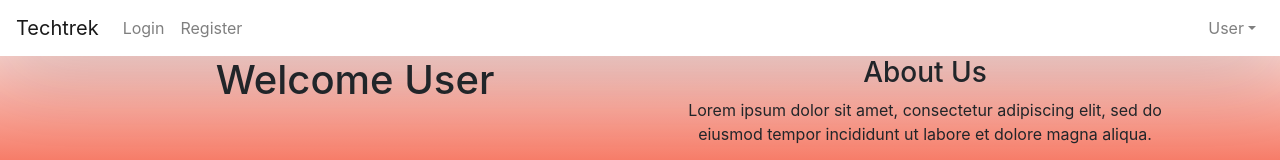
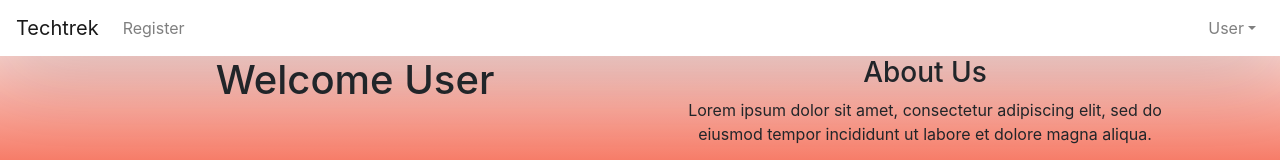
Before and after one commit to e0176881/SEED2021_TT2_Room-12, a React (Create React App) app: page /home in a window 1280 px wide. Shown: the top 160 px of the page. Built offline with nearby package versions, Linux system fonts and the light colour scheme; sample sign-in values are in the browser's storage.

Commit message:
hide login from navbar if already logged-in

```diff
--- a/src/components/home.js
+++ b/src/components/home.js
@@ -11,7 +11,7 @@ export default class Home extends Component {
     };
   }
   componentDidMount() {
-    console.log();
+    console.log(localStorage.getItem("user"));
     if (localStorage.getItem("user") == null) {
       window.location.href = "/login";
     } else {
--- a/src/components/navbar.js
+++ b/src/components/navbar.js
@@ -33,10 +33,11 @@ class NavBar extends React.Component {
           <ReactBootStrap.Navbar.Toggle aria-controls="responsive-navbar-nav" />
           <ReactBootStrap.Navbar.Collapse id="responsive-navbar-nav">
             <ReactBootStrap.Nav className="mr-auto">
-              <ReactBootStrap.Nav.Link href="/login">
-                Login
-              </ReactBootStrap.Nav.Link>
-
+              {!localStorage.getItem("user") && (
+                <ReactBootStrap.Nav.Link href="/login">
+                  Login
+                </ReactBootStrap.Nav.Link>
+              )}
               <ReactBootStrap.Nav.Link href="/register">
                 Register
               </ReactBootStrap.Nav.Link>
```
